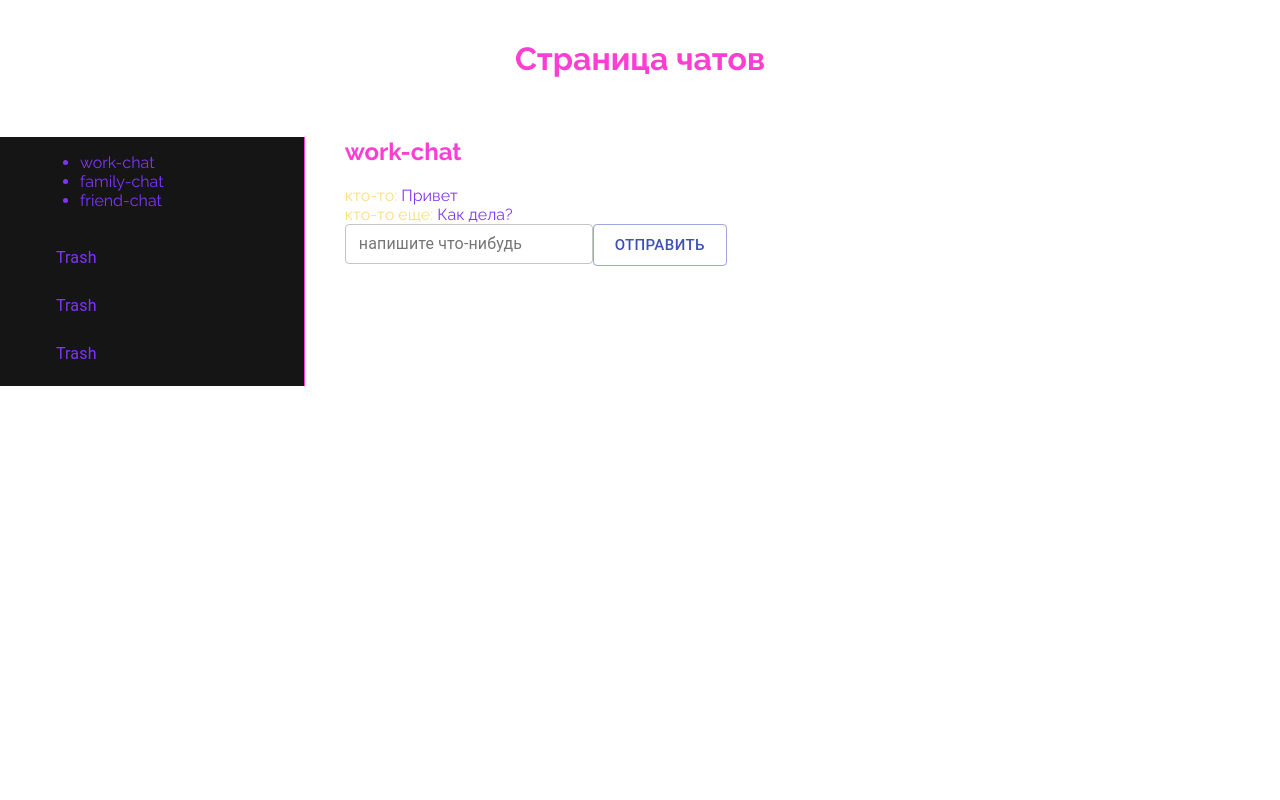
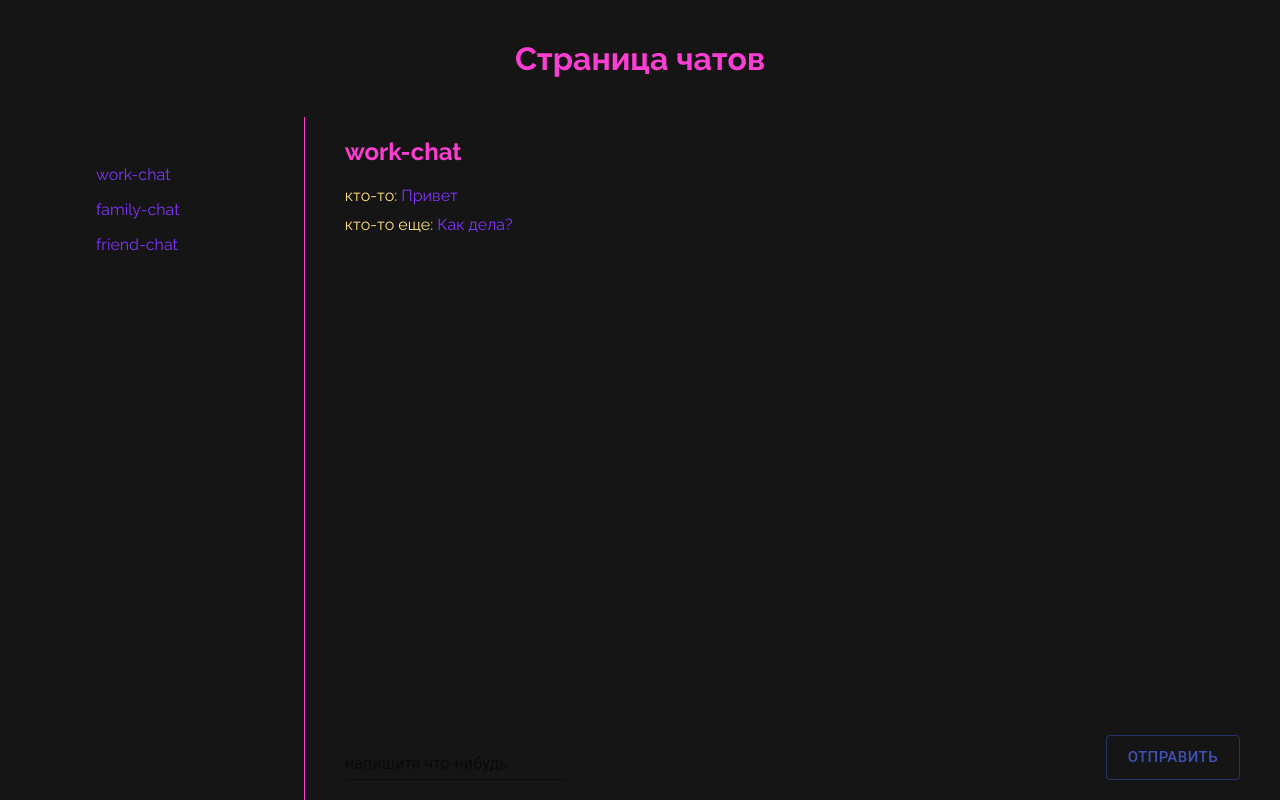
Before and after one commit to Nattone/react, a React app: page / in a window 1280 px wide. Built offline with nearby package versions, Linux system fonts and the light colour scheme.

Commit message:
lesson 3 added

```diff
--- a/static_src/components/Chat.jsx
+++ b/static_src/components/Chat.jsx
@@ -34,7 +34,9 @@ const Chat = (props) => {
     return (
         <div className="chat">
             <h2 className="title">{props.title}</h2>
-            <MessagesList messages={messages} />
+            <div className="messages-wrapper">
+                <MessagesList messages={messages} />
+            </div>
             <MessageForm onSubmit={onSubmitHandler} />
         </div>
     )
--- a/static_src/components/ChatList.jsx
+++ b/static_src/components/ChatList.jsx
@@ -2,35 +2,21 @@ import React from 'react';
 
 import List from '@material-ui/core/List';
 import ListItem from '@material-ui/core/ListItem';
-import ListItemText from '@material-ui/core/ListItemText';
 
 const ChatList = (props) => {
     return (
         <div className="chatlist">
-            <ul className="chat">
+            <List className="chat">
                 {props.list.map((item, index) => (
-                    <li
+                    <ListItem button
                         className="chat-item"
                         key={index}
                         onClick={() => props.onChange(index)}
                     >
                         {item}
-                    </li>
+                    </ListItem>
                 ))}
-            </ul>
-
-            <List component="nav" aria-label="secondary mailbox folders">
-                <ListItem button>
-                    <ListItemText primary="Trash" />
-                </ListItem>
-                <ListItem button>
-                    <ListItemText primary="Trash" />
-                </ListItem>
-                <ListItem button>
-                    <ListItemText primary="Trash" />
-                </ListItem>
             </List>
-
         </div>
 
     )
--- a/static_src/components/MessageForm.jsx
+++ b/static_src/components/MessageForm.jsx
@@ -20,9 +20,8 @@ export default function MessageForm(props) {
         <form onSubmit={onSubmitHandler}>
             <TextField
                 label="напишите что-нибудь"
-                variant="outlined"
                 size="small"
-                color="secondary"
+                color="primary"
                 name="message"
                 value={inputText}
                 onChange={onChangeHandler}
--- a/static_src/styles/style.scss
+++ b/static_src/styles/style.scss
@@ -10,16 +10,16 @@ body {
 #root {
     max-width: 1280px;
     margin: 0 auto;
-    // padding: 0 40px 80px;
     box-sizing: border-box;
 }
 body {
     margin: 0;
-    // background-color: #000;
+    background-color: #151515;
     color: #8135fb;
     font-family: 'Raleway', sans-serif;
 }
 .layout {
+    flex-grow: 1;
 
     .header {
         padding: 40px 0;
@@ -27,12 +27,13 @@ body {
 
     .chatwrapper {
         display: flex;
+        flex-grow: 1;
 
         .chatlist {
             width: 20%;
             border-right: 1px solid #fd3ed2;
-            padding: 0 40px;
-            background-color: #151515;
+            padding: 20px 40px;
+            // background-color: #151515;
 
             .chat {
                 &-item {
@@ -48,24 +49,39 @@ body {
 
         .chat {
             width: 80%;
-            padding: 0 40px;
+            padding: 20px 40px;
+            display: flex;
+            flex-direction: column;
 
             .message {
+                margin-bottom: 10px;
 
                 &-author {
                     color: #fedd7d;
                 }
             }
         }
+
+        .messages-wrapper {
+            display: flex;
+            flex-grow: 1;
+            flex-direction: column;
+            margin-bottom: 40px;
+        }
+
+        form {
+            display: flex;
+            justify-content: space-between;
+        }
     }
 }
 
 h1, h2 {
-    margin: 0 auto;
     color: #fd3ed2;
-    margin-bottom: 20px;
+    margin: 0 0 20px;
 }
 
 h1 {
     text-align: center;
+    margin: 0 auto;
 }
```
